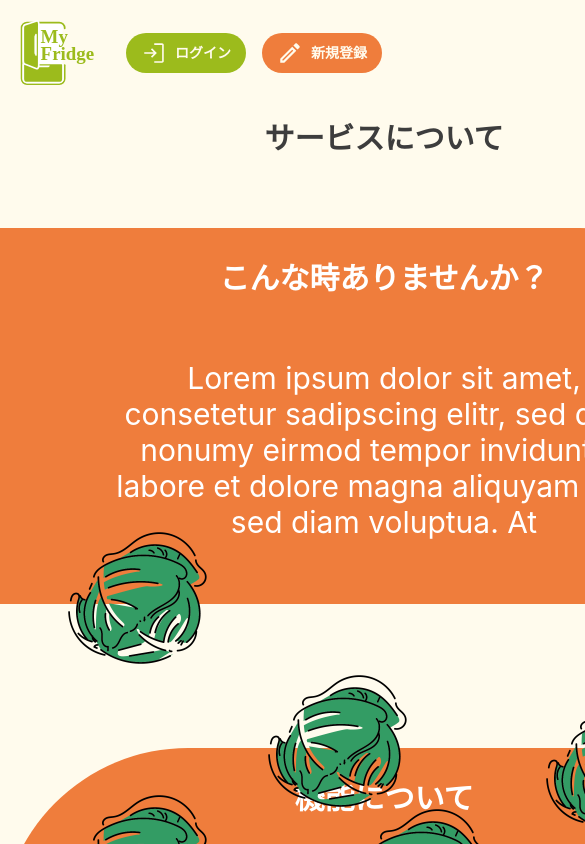
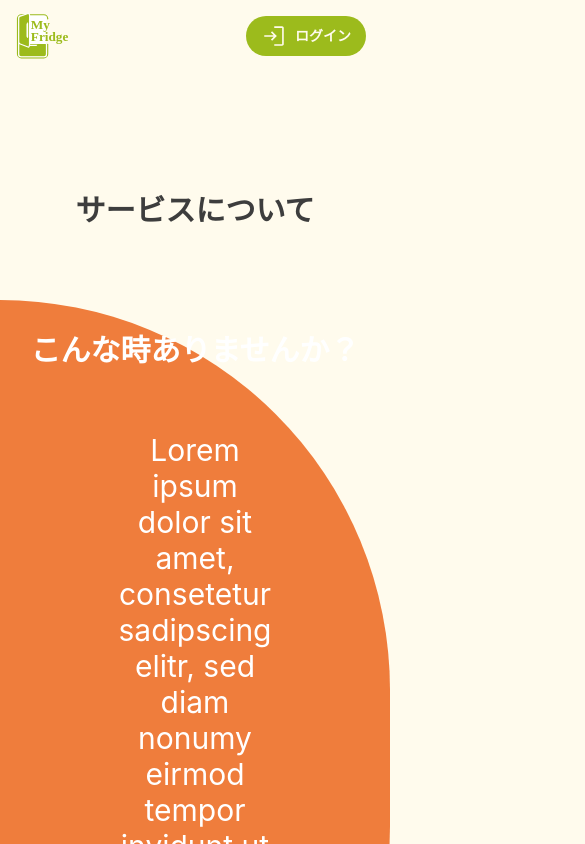
Before and after one commit to masaokaka/my-fridge-landingPage, a Next.js app in the folder src/: page /about in a window 390 px wide. Shown: the top 844 px of the page, 585 px wide, since content can reach past the window. Built offline with nearby package versions, Linux system fonts and the light colour scheme.

Commit message:
add: #12 ヘッダーとメイン画像をレスポンシブ対応

```diff
--- a/src/components/Header/index.tsx
+++ b/src/components/Header/index.tsx
@@ -2,6 +2,7 @@ import { useRouter } from 'next/router';
 import Link from 'next/link';
 import Image from 'next/image';
 import Button from '../uiParts/Button';
+import { headerHeightMobile, headerHeightPC } from '../../const';
 
 /**
  * ヘッダー部分
@@ -11,8 +12,10 @@ const Header = (): JSX.Element => {
   const router = useRouter();
   const isAboutPage = router.pathname === '/about';
   return (
-    <header className='absolute z-10 flex w-full flex-wrap items-center justify-between bg-custom-base py-2 px-2 sm:px-[32px]'>
-      <div className='flex h-[90px] w-[110px] items-center rounded-lg align-middle'>
+    <header
+      className={`sticky top-0 z-50 flex h-[${headerHeightMobile}px] sm:h-[${headerHeightPC}px] w-full flex-wrap items-center justify-between bg-custom-base py-2 px-2`}
+    >
+      <div className='flex h-[50px] w-[70px] items-center rounded-lg align-middle md:h-[90px] md:w-[110px]'>
         <Link href='/' className='flex items-center align-middle'>
           <Image
             className='cursor-pointer'
@@ -26,7 +29,7 @@ const Header = (): JSX.Element => {
       <div className='flex flex-wrap items-center'>
         {!isAboutPage && (
           <Link href='/about' passHref>
-            <div className=' mr-[16px] cursor-pointer text-lg font-bold text-custom-black'>
+            <div className=' mr-[16px] cursor-pointer text-sm font-bold text-custom-black md:text-lg'>
               サービスについて
             </div>
           </Link>
@@ -38,7 +41,7 @@ const Header = (): JSX.Element => {
           ログイン
         </Button>
         <Button
-          className='my-2 text-sm sm:text-base'
+          className='my-2 hidden text-sm sm:flex sm:text-base'
           icon='/icons/create.svg'
           buttonColor='bg-custom-accent'
         >
--- a/src/components/Layout/index.tsx
+++ b/src/components/Layout/index.tsx
@@ -4,7 +4,7 @@ import Footer from '../Footer';
 const Layout = ({ children }: { children: React.ReactNode }): JSX.Element => (
   <>
     <Header />
-    <main className='container mx-auto min-w-[768px] max-w-[1960px]'>
+    <main className='container mx-auto max-w-[1960px] md:min-w-[768px]'>
       {children}
     </main>
     <Footer />
--- /dev/null
+++ b/src/components/uiParts/CustomHead/index.tsx
@@ -0,0 +1,44 @@
+import Head from 'next/head';
+
+type Props = {
+  title: string;
+  description: string;
+  // ogpTitle: string;
+  // ogpDescription: string;
+  // ogpImagePath: string;
+  // twitterDescription: string;
+  // twitterTitle: string;
+  // twitterImagePath: string;
+};
+
+/** メタ情報コンポーネント */
+const CustomHead = ({
+  title,
+  description,
+}: // ogpTitle,
+// ogpDescription,
+// ogpImagePath,
+// twitterTitle,
+// twitterDescription,
+// twitterImagePath,
+Props): JSX.Element => (
+  <Head>
+    <title key='title'>{`${title} | MyFridge`}</title>
+    <meta name='description' content={description} />
+    {/* <meta name='og:title' content={ogpTitle} />
+    <meta name='og:description' content={ogpDescription} />
+    <meta
+      name='og:image'
+      content={`${process.env.SITE_URL as string}/${ogpImagePath}`}
+    />
+    <meta name='twitter:card' content='summary_large_image' />
+    <meta name='twitter:title' content={twitterTitle} />
+    <meta name='twitter:description' content={twitterDescription} />
+    <meta
+      name='twitter:image'
+      content={`${process.env.SITE_URL as string}/${twitterImagePath}`}
+    /> */}
+  </Head>
+);
+
+export default CustomHead;
--- /dev/null
+++ b/src/const/index.ts
@@ -0,0 +1,2 @@
+export const headerHeightPC = 100;
+export const headerHeightMobile = 80;
--- a/src/pages/index.tsx
+++ b/src/pages/index.tsx
@@ -1,24 +1,21 @@
 import type { NextPage } from 'next';
-import Head from 'next/head';
 import Image from 'next/image';
 import Button from '../components/uiParts/Button';
 import ScrollTopButton from '../components/uiParts/ScrollTopButton';
+import CustomHead from '../components/uiParts/CustomHead';
+import { headerHeightMobile, headerHeightPC } from '../const';
 
 const Top: NextPage = () => (
   <>
     {/* ヘッダ情報 */}
-    <Head>
-      <title key='title'>
-        冷蔵庫にある食品を簡単に管理できるアプリ！ | MyFridge
-      </title>
-      <meta
-        key='description'
-        name='description'
-        content='冷蔵庫にある食品を簡単に管理できるアプリです。登録も簡単！'
-      />
-    </Head>
+    <CustomHead
+      title='冷蔵庫にある食品を簡単に管理できるアプリ！'
+      description='冷蔵庫にある食品を簡単に管理できるアプリです。登録も簡単！'
+    />
     {/* トップページ内コンテンツ */}
-    <div className='relative h-screen max-h-[1080px] min-h-[600px] w-full'>
+    <div
+      className={`relative h-[calc(100vh-${headerHeightMobile}px)] max-h-[1080px] min-h-[600px] w-full sm:h-[calc(100vh-${headerHeightPC}px)]`}
+    >
       {/* トップページ一段目 */}
       <Image
         src='/img/topImage.svg'
@@ -27,12 +24,19 @@ const Top: NextPage = () => (
         objectFit='cover'
         className='h-full w-full blur-sm'
       />
-      <div className='z-1 absolute flex h-full w-full items-center justify-center'>
-        <h1 className='text-6xl font-semibold leading-snug text-white'>
+      <div className='z-1 absolute flex h-full w-full flex-col items-center justify-center'>
+        <h1 className='font-semibold leading-snug text-white md:text-6xl'>
           毎日のお買い物に、
           <br />
           手のひらサイズの冷蔵庫
         </h1>
+        <Button
+          className='my-2 mt-16 flex text-sm sm:hidden sm:text-base'
+          icon='/icons/create.svg'
+          buttonColor='bg-custom-accent'
+        >
+          新規登録
+        </Button>
       </div>
 
       <div className='z-1 absolute bottom-5 flex w-full items-center justify-center'>
@@ -56,10 +60,10 @@ const Top: NextPage = () => (
     {/* トップページ二段目 */}
     <div
       id='secondSection'
-      className=' h-screen max-h-[1080px] min-h-[600px] w-screen px-3 sm:flex'
+      className=' h-screen max-h-[1080px] min-h-[600px] w-screen px-3 md:flex'
     >
-      <div className='relative flex w-full flex-col items-center justify-center sm:basis-1/2'>
-        <h2 className='mb-[72px] text-center text-3xl font-semibold'>
+      <div className='relative flex w-full flex-col items-center justify-center md:basis-1/2'>
+        <h2 className='mb-[72px] text-center font-semibold md:text-3xl'>
           「冷蔵庫に何があったっけ？」
           <br />
           「食材買い忘れた、、」
--- a/src/styles/globals.css
+++ b/src/styles/globals.css
@@ -12,6 +12,13 @@ body {
   background-color: #fffbed;
 }
 
+h1 {
+  @apply text-3xl;
+}
+h2 {
+  @apply text-2xl;
+}
+
 a {
   color: inherit;
   text-decoration: none;
```
